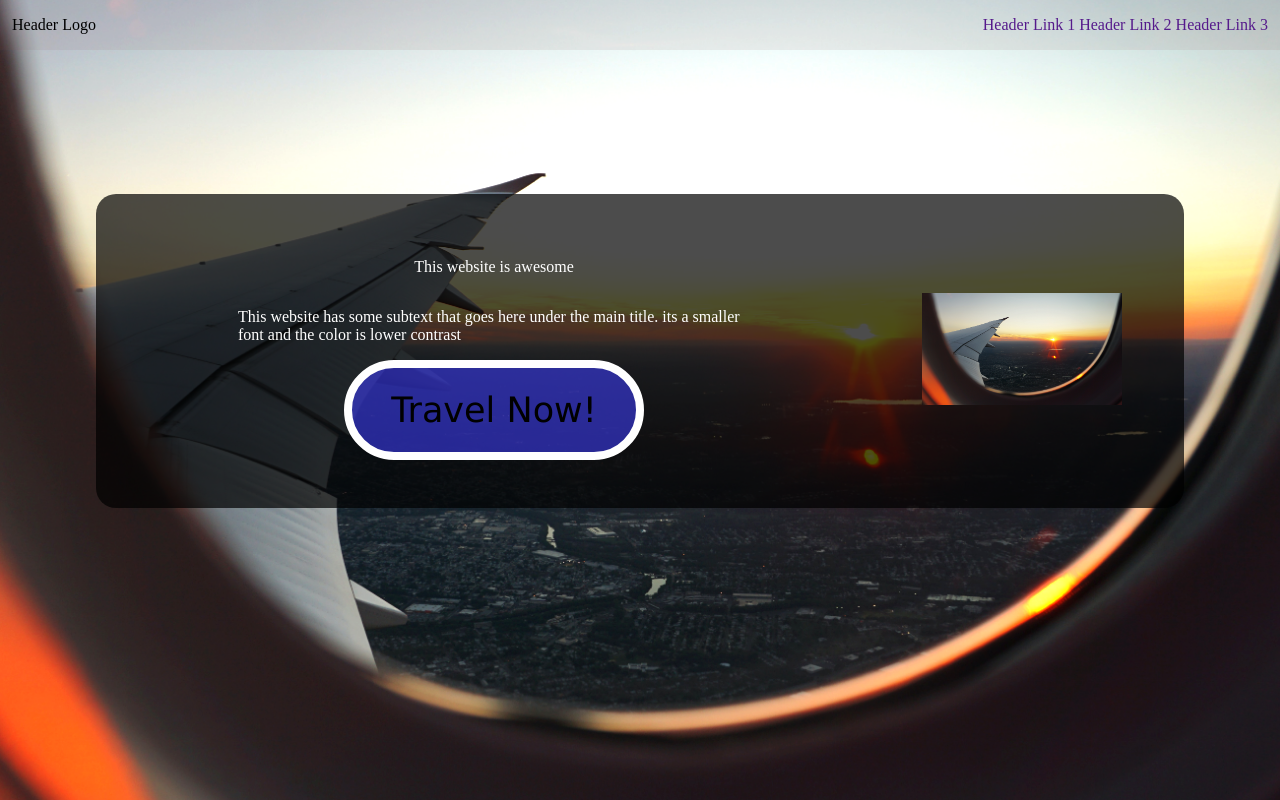
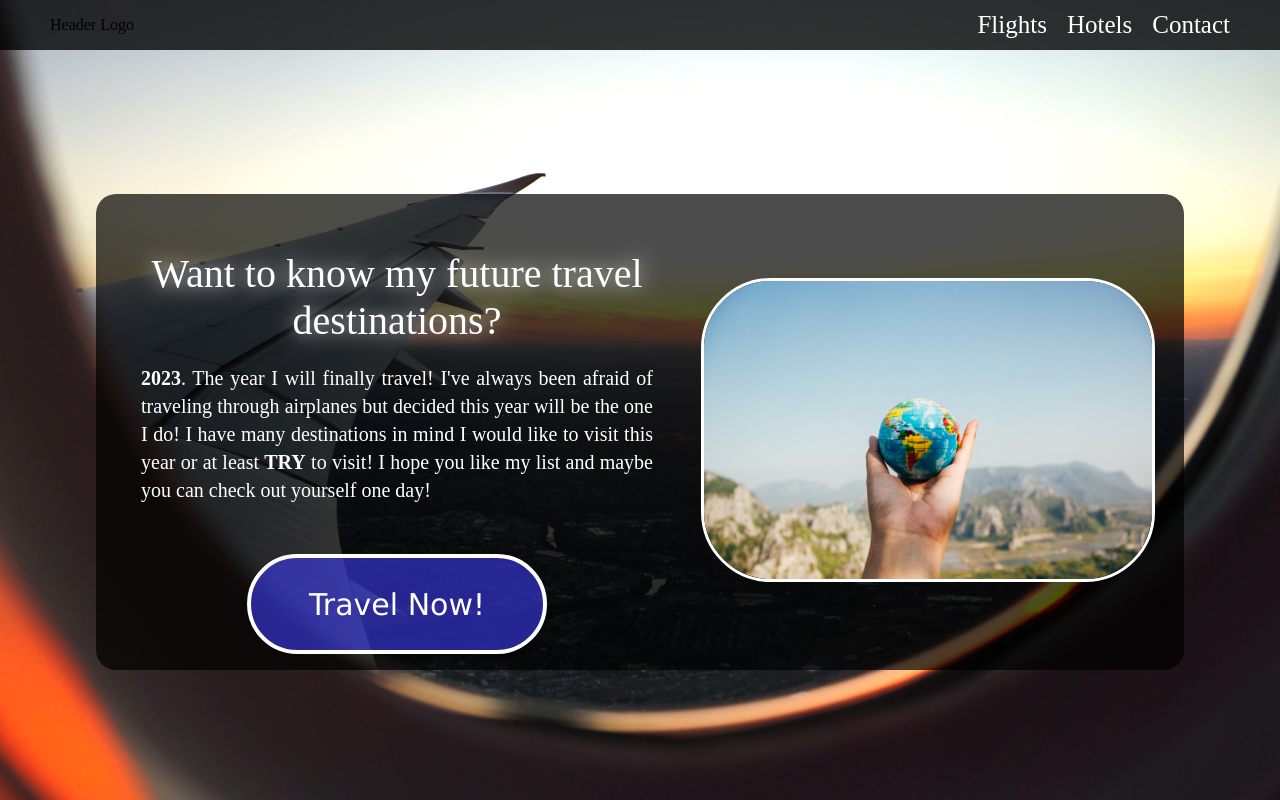
Before and after one commit to yayoe10/travel_destinations, a plain HTML site: page index.html in a window 1280 px wide. Drawn offline with Linux system fonts and the light colour scheme.

Commit message:
updated all

```diff
--- a/index.html
+++ b/index.html
@@ -15,21 +15,24 @@
         <div class="topHeader">
             <p id="logo">Header Logo</p>
             <div class="links">
-                <a href="">Header Link 1</a>
-                <a href="">Header Link 2</a>
-                <a href="">Header Link 3</a>
+                <a id="flights" href="">Flights</a>
+                <a id="hotels" href="">Hotels</a>
+                <a id="contact" href="">Contact</a>
             </div>
         </div>
         <div class="bottomHeader">
             <div class="left">
-                <p>This website is awesome</p>
-                <p>This website has some subtext that goes here under the main
-                    title. its a smaller font and the color is lower contrast
+                <p id="headerText">Want to know my future travel destinations?</p>
+                <p id="descriptionText">
+                    <strong>2023</strong>. The year I will finally travel! I've always been afraid of traveling through airplanes
+                    but decided this year will be the one I do! I have many destinations in mind I would like to
+                    visit this year or at least <strong>TRY</strong> to visit! I hope you like my list and maybe you can check out
+                    yourself one day!
                 </p>
                 <button id="signUp">Travel Now!</button>
             </div>
             <div class="right">
-                <img id="headerImage" src="images/background-image.jpg">
+                <img id="headerImage" src="images/headerImage.jpeg">
             </div>
         </div>
     </div>
--- a/style.css
+++ b/style.css
@@ -23,42 +23,78 @@ body {
     display: flex;
     justify-content: space-between;
     align-items: center;
-    background-color: rgba(134, 89, 89, 0.1);
-    padding: 0px 12px 0px 12px
+    background-color: rgba(0, 0, 0, 0.8);
+    padding: 0px 50px 0px 50px;
+    top: 0;
+    position: sticky;
 }
 
 a {
     text-decoration: none;
+    color: white;
+    font-size: 25px;
+}
+
+.links {
+    display: flex;
+    flex-direction: row;
+    align-items: center;
+    justify-content: space-between;
+    gap: 20px;
+}
+
+#flights:hover,
+#hotels:hover,
+#contact:hover {
+    text-shadow: 0px 0px 9px rgba(190, 138, 89, 1), 0px 0px 13px rgb(255, 254, 254);
 }
 
 .bottomHeader {
     display: flex;
-    justify-content: space-evenly;
+    flex-direction: row;
+    justify-content: center;
     align-items: center;
     flex-wrap: wrap;
     background-color: rgba(0, 0, 0, 0.7);
-    background-blend-mode: hard-light;
     border-radius: 20px;
-    margin: 9em auto 9em auto;
-    /*padding: 50px 100px 50px 0px;*/
+    margin: 9em auto 0em auto;
     color: white;
-    gap: 30px;
     width: 85%;
-    min-width: 500px;
+
 }
 
 .left {
     display: flex;
     flex-direction: column;
-    margin: 3em 5em 3em 5em;
+    margin: 1em 2em 1em 2em;
     justify-content: center;
     align-items: center;
     width: 40vw;
+    text-align: center;
+}
+
+#headerText {
+    font-size: 40px;
+    text-shadow: 0px 0px 20px  rgba(255, 255, 255, 0.9);
+}
+
+#descriptionText {
+    font-size: 20px;
+    line-height: 1.4em;
+    text-align: justify;
+    margin-top: -1em;
+}
+
+.right {
+    margin: 1em 1em;
+
 }
 
 #headerImage {
-    width: 200px;
-    height: auto;
+    width: 35vw;
+    border-radius: 70px;
+    border-style: solid;
+    border-color: white;
 }
 
 /* signUp button CSS */
@@ -69,11 +105,13 @@ a {
     width: 300px;
     height: 100px;
     border-style: solid;
-    border-width: 8px;
+    border-width: 4px;
     border-color: white;
-    font-size: 35px;
+    color: white;
+    font-size: 30px;
     font-weight: 500;
     font-family: Verdana, Geneva, Tahoma, sans-serif;
+    margin-top: 1em;
 }
 
 #signUp:hover {
```
Also changed, not shown: icons/airplane.png (added), images/headerImage.jpeg (added).
